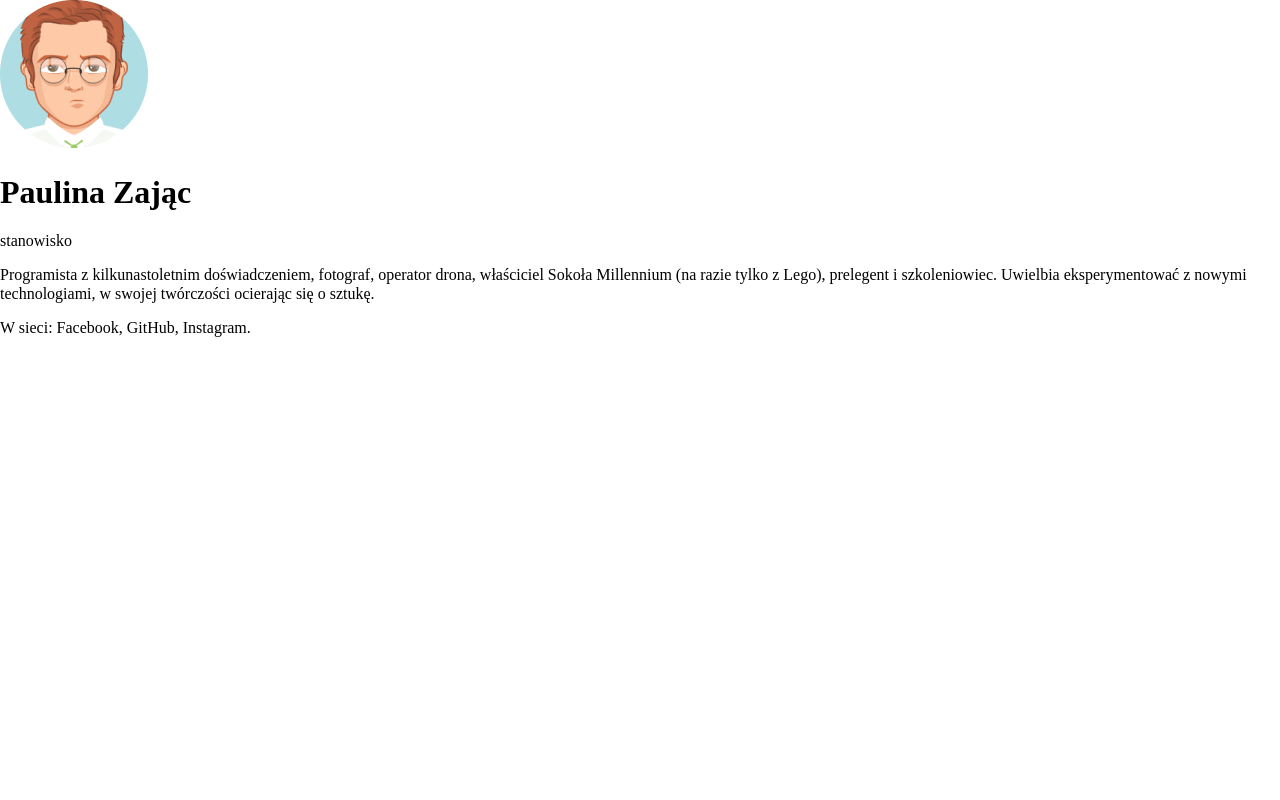
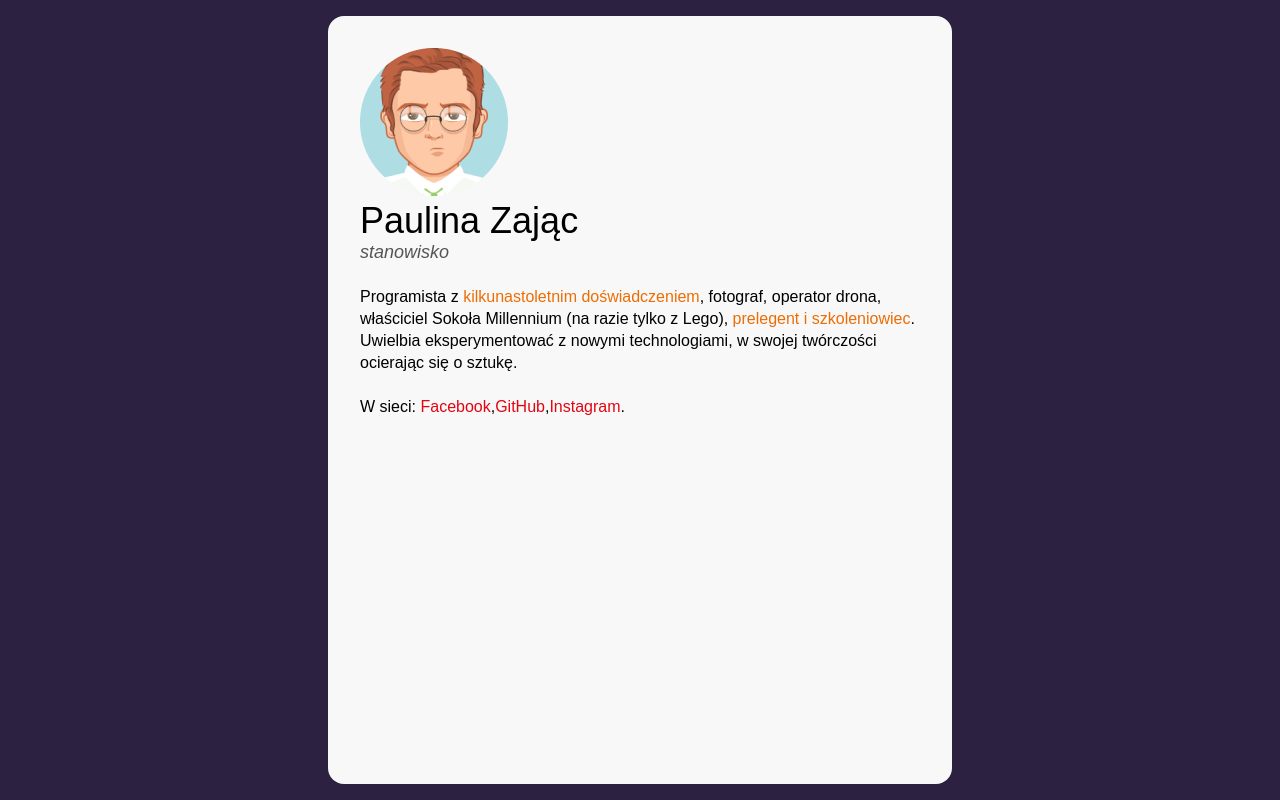
Before and after one commit to PaulinaZajac/business-card, a plain HTML site: page index.html in a window 1280 px wide. Drawn offline with Linux system fonts and the light colour scheme.

Commit message:
styles change

```diff
--- a/index.html
+++ b/index.html
@@ -11,16 +11,20 @@
     <main class="main">
         <article class="person">
         <img class="person__picture" src="avatar.png">
+       <div>
         <header class="person__info">
 <h1 class="person__name">Paulina Zając</h1>
 <p class="person__position">stanowisko</p>
         </header>
         <p class="person__description">
-            Programista z kilkunastoletnim doświadczeniem, fotograf, operator drona, właściciel Sokoła Millennium (na razie tylko z Lego), prelegent i szkoleniowiec. Uwielbia eksperymentować z nowymi technologiami, w swojej twórczości ocierając się o sztukę.
+            Programista z <strong class="special">kilkunastoletnim doświadczeniem</strong>, fotograf, operator drona,
+            właściciel Sokoła Millennium (na razie tylko z Lego), <strong class="special">prelegent i szkoleniowiec</strong>.
+            Uwielbia eksperymentować z nowymi technologiami, w swojej twórczości ocierając się o sztukę.
         </p>
-        <p class="person__description">
-W sieci: Facebook, GitHub, Instagram.
+        <p class="person__description person__description--with-margin">
+W sieci: <a class="person__link" href="#">Facebook</a>,<a class="person__link" href="#">GitHub</a>,<a class="person__link" href="#">Instagram</a>.
         </p>
+    </div>
     </article>
 
     </main>
--- a/style.css
+++ b/style.css
@@ -1,9 +1,68 @@
 html {
-    box-sizing: border-box;
+  box-sizing: border-box;
+}
+
+*,
+*:before,
+*:after {
+  box-sizing: inherit;
+}
+
+body {
+  background-color: #2c2141;
+  display: flex;
+  justify-content: center;
+  align-content: center;
+  font-family: Arial, Helvetica, sans-serif;
+  min-height: 100vh;
+}
+
+.main {
+  background-color: #f8f8f8;
+  border-radius: 16px;
+  padding: 32px;
+  width: 624px;
+  margin: 16px;
+}
+
+.person {
+
+}
+
+.person__description {
+    margin: 0;
+    font-size: 16px;
+    line-height: 22px;
   }
 
-  *,
-  *:before,
-  *:after {
-    box-sizing: inherit;
+  .person__description--with-margin {
+    margin-top: 22px;
   }
+
+
+.person__info {
+  margin-bottom: 24px;
+
+}
+
+.person__link {
+    color: #E20613;
+    text-decoration: none;
+}
+
+.person__name {
+  margin: 0;
+  font-size: 36px;
+  font-weight: normal;
+}
+.person__position {
+  margin: 0;
+  color: #545454;
+  font-size: 18px;
+  font-style: italic;
+}
+
+.special {
+    color: #ED6D05;
+    font-weight: normal;
+}
```
